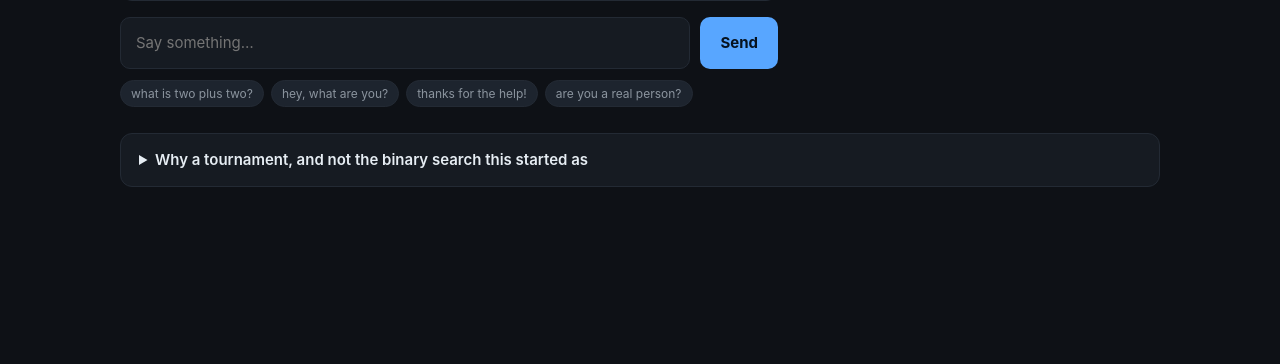
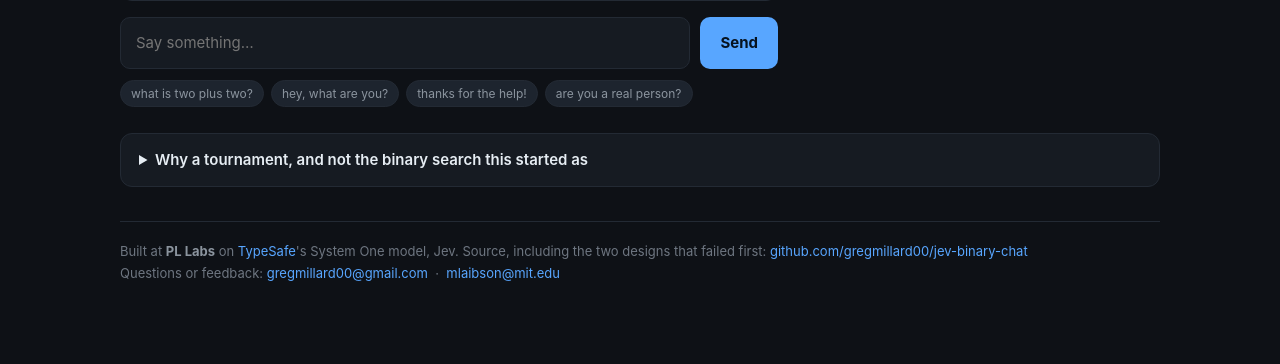
Before and after one commit to gregmillard00/jev-binary-chat, a Flask app: page / in a window 1280 px wide. Shown: the part 568-932 px from the top of the page. Before the commit the page ends 755 px from the top, so only its background shows below. Run offline with Flask 3, Linux system fonts and the light colour scheme.

Commit message:
Public page hardening before a LinkedIn post: word denylist, contacts, source link
Max is posting this publicly today, so:

DENYLIST. google-10000-english is a web scrape and its top 5,000 carried 32
words I would not want in a reply on a post a colleague shares under his own
name - fuck, rape, porn, plus SEO spam like viagra and casino. The risk is
specific to this design: every word is chosen as the most natural continuation
of the visitor's own message, so a crude prompt steers the search straight at
the crude end of the dictionary. A generative model would at least have been
trained to decline; this one only knows which word fits.

Deliberately NOT filtered: gay, lesbian, death, die, kill, murder, hate, drug,
stupid. Removing the first two as though they were profanity would be worse
than the problem, and a chat demo that cannot say "die" is broken, not safe.

NO-STORE on the HTML, after finding the origin and the public URL disagreed.

CONTACTS AND SOURCE LINK in a footer, per Max.

```diff
--- a/app.py
+++ b/app.py
@@ -31,7 +31,8 @@ import threading
 import time
 from collections import defaultdict, deque
 
-from flask import Flask, Response, jsonify, render_template, request
+from flask import (Flask, Response, jsonify, make_response, render_template,
+                   request)
 
 HERE = os.path.dirname(os.path.abspath(__file__))
 
@@ -112,8 +113,20 @@ def _headers(resp):
 
 @app.route("/")
 def index():
-    return render_template("index.html", vocab=len(engine.VOCAB),
-                           groups=len(engine.GROUPS), group_size=engine.GROUP_SIZE)
+    # NO-STORE ON THE HTML (2026-09-22). Cloudflare was serving a cached copy of this
+    # page: the origin had the new contact footer and https://jev.pl-labs.net did not,
+    # four matches against zero. Checking only the public URL would have had me
+    # debugging an app that was already correct.
+    #
+    # It matters more than a stale footer. This page is about to be posted publicly, and
+    # a cached copy means any correction I make between now and then - wording, contacts,
+    # anything user-visible - silently does not reach the people reading it. The API
+    # responses were never affected, because the vocabulary filter is server-side.
+    resp = make_response(render_template(
+        "index.html", vocab=len(engine.VOCAB),
+        groups=len(engine.GROUPS), group_size=engine.GROUP_SIZE))
+    resp.headers["Cache-Control"] = "no-store, must-revalidate"
+    return resp
 
 
 @app.route("/healthz")
--- a/engine.py
+++ b/engine.py
@@ -87,12 +87,39 @@ KEEP_SHORT = {
 }
 
 
+# WORDS THIS DEMO WILL NOT SAY (2026-09-22).
+#
+# Max is posting this on LinkedIn under his own name. google-10000-english is a scrape
+# of web text, and its top 5,000 carries 32 words I would not want appearing in a reply
+# on a post a colleague is sharing professionally - including fuck, rape, porn and a
+# cluster of SEO spam (viagra, casino, xxx).
+#
+# The risk is not hypothetical for THIS design specifically. Every word is chosen as
+# the most natural continuation of the visitor's own message, so a crude prompt steers
+# the search directly at the crude end of the dictionary. A generative model would at
+# least have been trained to decline; this thing only knows which word fits.
+#
+# WHAT IS DELIBERATELY NOT HERE, because over-filtering is its own failure: gay and
+# lesbian are ordinary words and removing them as though they were profanity would be
+# worse than the problem. So are death, die, kill, murder, hate, drug and stupid - a
+# chat demo that cannot say "die" is broken, not safe. The line drawn is sexual and
+# scatological content plus scrape spam, not unpleasant subject matter.
+DENY = {
+    "anal", "ass", "asses", "asshole", "bastard", "bitch", "bitches", "boobs", "cock",
+    "cunt", "dick", "erotic", "escort", "fag", "faggot", "fuck", "fucked", "fucking",
+    "horny", "naked", "nigger", "nude", "orgasm", "piss", "porn", "porno", "rape",
+    "retard", "retarded", "sex", "sexy", "shit", "shitty", "slut", "tits", "whore",
+    "xxx", "casino", "gambling", "viagra",
+}
+
+
 def _load_vocab():
     with open(os.path.join(HERE, "data", "vocab.json")) as fh:
         data = json.load(fh)
     rank = data["rank"]
     words = sorted(data["words"], key=lambda w: rank[w])
     words = [w for w in words if len(w) > 2 or w in KEEP_SHORT]
+    words = [w for w in words if w not in DENY]
     return words[:VOCAB_SIZE]
 
 
--- a/templates/index.html
+++ b/templates/index.html
@@ -142,6 +142,23 @@
       English words.</p>
     </div>
   </details>
+
+  <footer style="margin-top:34px;padding-top:18px;border-top:1px solid var(--line);
+                 color:var(--faint);font-size:13px;line-height:1.7">
+    Built at <b style="color:var(--dim)">PL Labs</b> on
+    <a href="https://docs.typesafe.ai" style="color:var(--accent);text-decoration:none"
+       rel="noopener noreferrer">TypeSafe</a>'s System One model, Jev.
+    Source, including the two designs that failed first:
+    <a href="https://github.com/gregmillard00/jev-binary-chat"
+       style="color:var(--accent);text-decoration:none"
+       rel="noopener noreferrer">github.com/gregmillard00/jev-binary-chat</a><br>
+    Questions or feedback:
+    <a href="mailto:gregmillard00@gmail.com"
+       style="color:var(--accent);text-decoration:none">gregmillard00@gmail.com</a>
+    &nbsp;&middot;&nbsp;
+    <a href="mailto:mlaibson@mit.edu"
+       style="color:var(--accent);text-decoration:none">mlaibson@mit.edu</a>
+  </footer>
 </div>
 
 <script>
```
